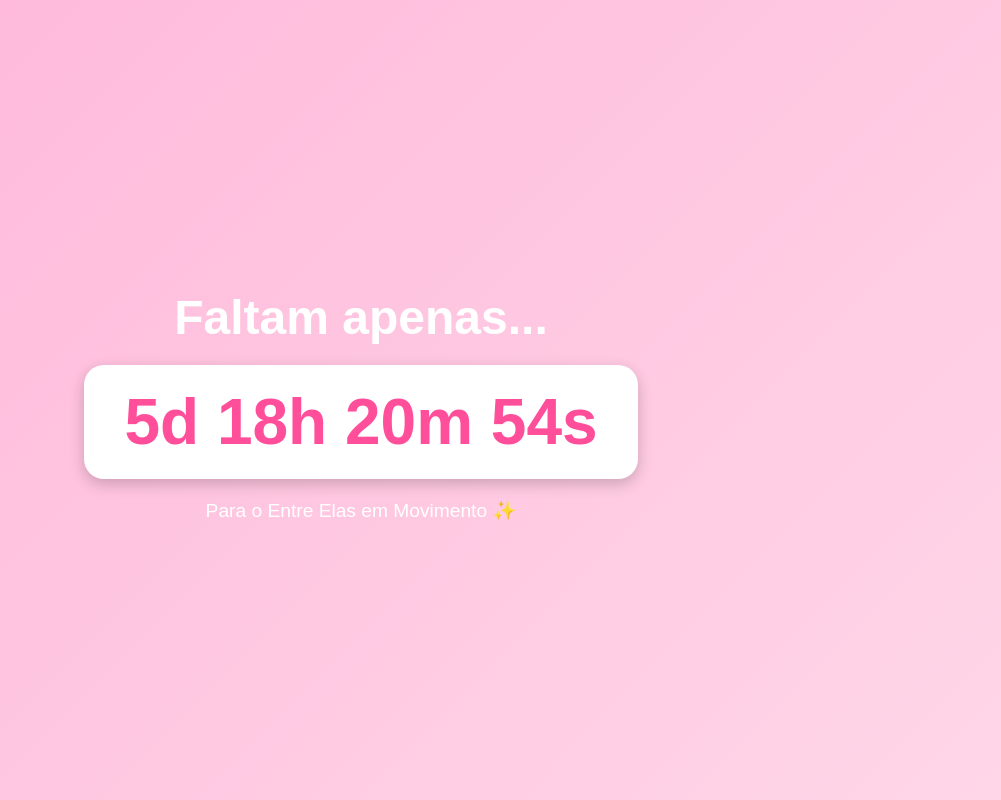
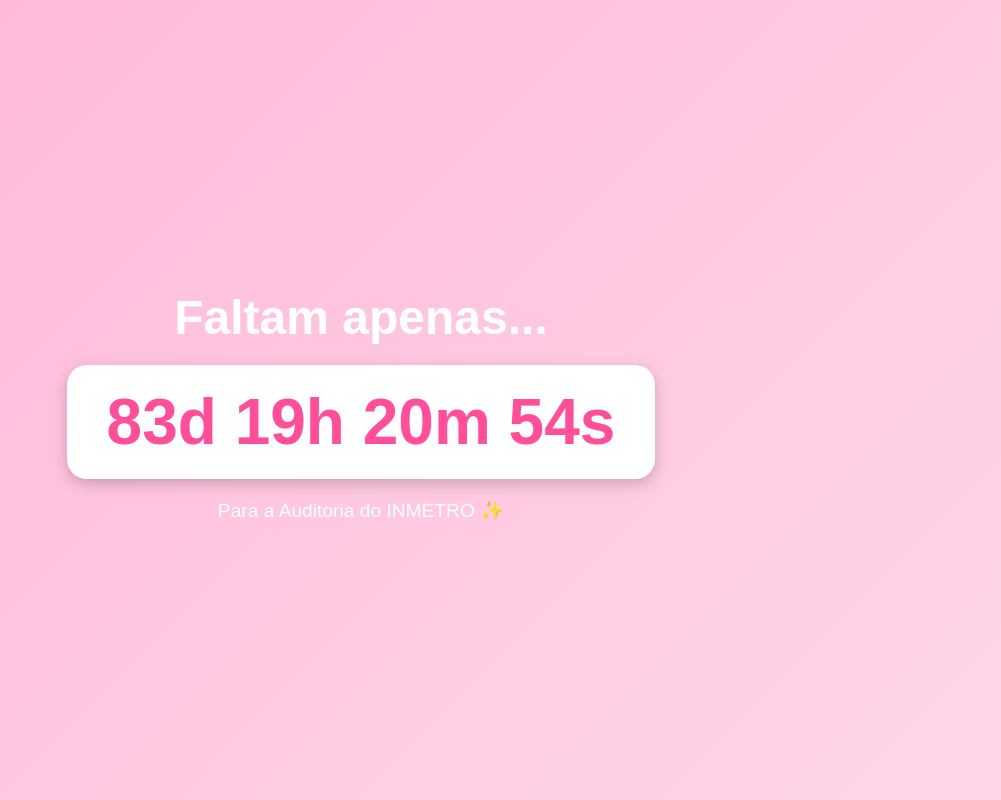
Before and after one commit to izabelalmonfrey/Auditoria-INMETRO, a plain HTML site: page index.html in a window 1280 px wide. Shown: the whole page, without its empty margins (279-1280 px from the left). Drawn offline with Linux system fonts and the light colour scheme.

Commit message:
Update index.html

```diff
--- a/index.html
+++ b/index.html
@@ -46,12 +46,12 @@
 
   <div id="contador"></div>
 
-  <p>Para o Entre Elas em Movimento ✨</p>
+  <p>Para a Auditoria do INMETRO ✨</p>
 
   <script>
 
     // DATA DO EVENTO
-    const dataEvento = new Date("June 07, 2026 07:00:00").getTime();
+    const dataEvento = new Date("August 24, 2026 08:00:00").getTime();
 
     const contador = setInterval(function(){
 
```
